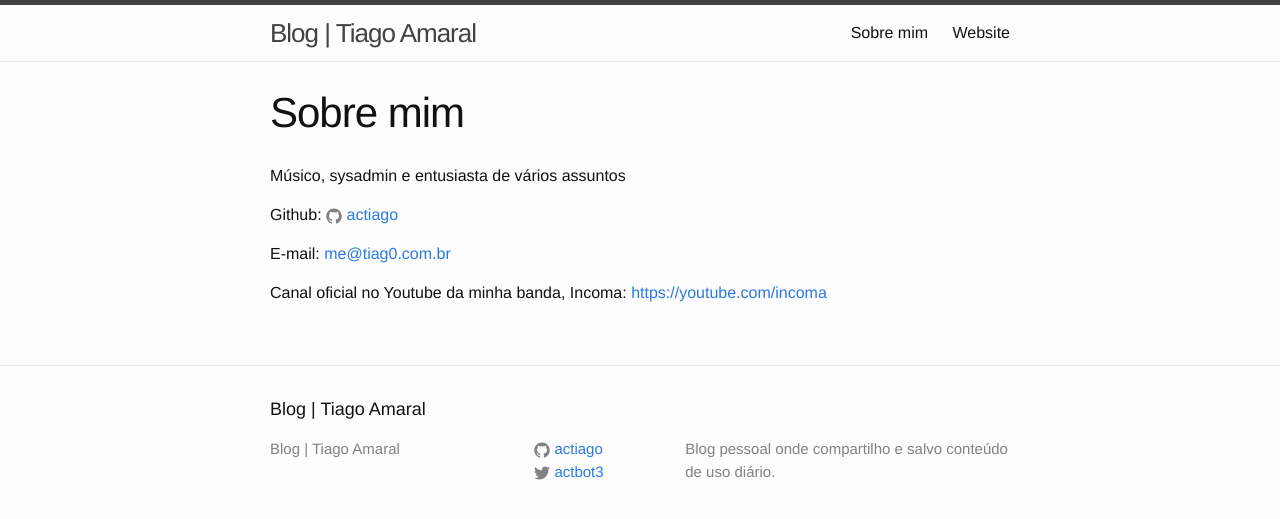
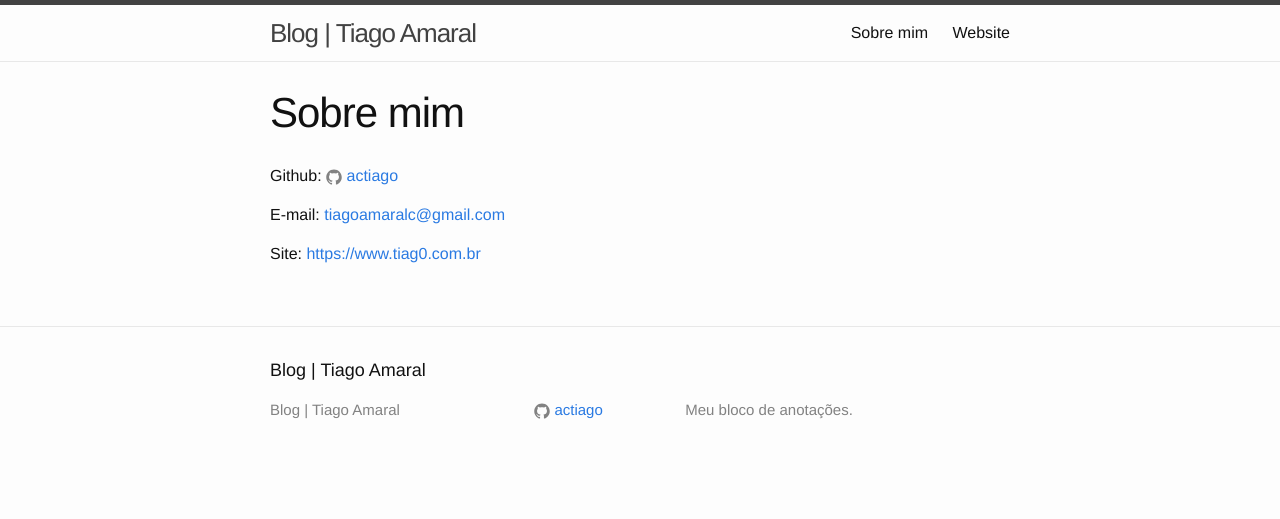
Before and after one commit to actiago/actiago.github.io, a Jekyll site: the page built from about.md, in a window 1280 px wide. Shown: the top 519 px of the page. Built offline with Jekyll 4.4.1, drawn with Linux system fonts in a browser that asks for light colours.

Commit message:
Change some link

```diff
--- a/_config.yml
+++ b/_config.yml
@@ -6,7 +6,7 @@ title_separator: "-"
 name: "Tiago Amaral"
 logo: "/assets/images/logo.png"
 pic: "favicon.png"
-description: "Blog pessoal onde compartilho e salvo conteúdo de uso diário."
+description: "Meu bloco de anotações."
 tagline: "Sysadmin, blog, personal"
 words_per_minute: 200
 search: true
@@ -17,7 +17,7 @@ author:
    links:
      - label: "Email"
        icon: "fas fa-fw fa-envelope-square"
-       url: "me@tiag0.com.br"
+       url: "tiagoamaralc@gmail.com"
      - label: "Website"
        icon: "fas fa-fw fa-link"
        url: "https://www.tiag0.com.br"
@@ -57,5 +57,4 @@ defaults:
       read_time: true
       comments: false
 
-twitter_username: actbot3
 github_username: actiago
--- a/about.md
+++ b/about.md
@@ -4,11 +4,9 @@ title: Sobre mim
 permalink: /about/
 ---
 
-Músico, sysadmin e entusiasta de vários assuntos
-
 Github:
 {% include icon-github.html username="actiago" %}
 
-E-mail: [me@tiag0.com.br](me@tiag0.com.br)
+E-mail: [tiagoamaralc@gmail.com](tiagoamaralc@gmail.com)
 
-Canal oficial no Youtube da minha banda, Incoma: [https://youtube.com/incoma](https://youtube.com/incoma)
+Site: [https://www.tiag0.com.br](https://www.tiag0.com.br)
```
